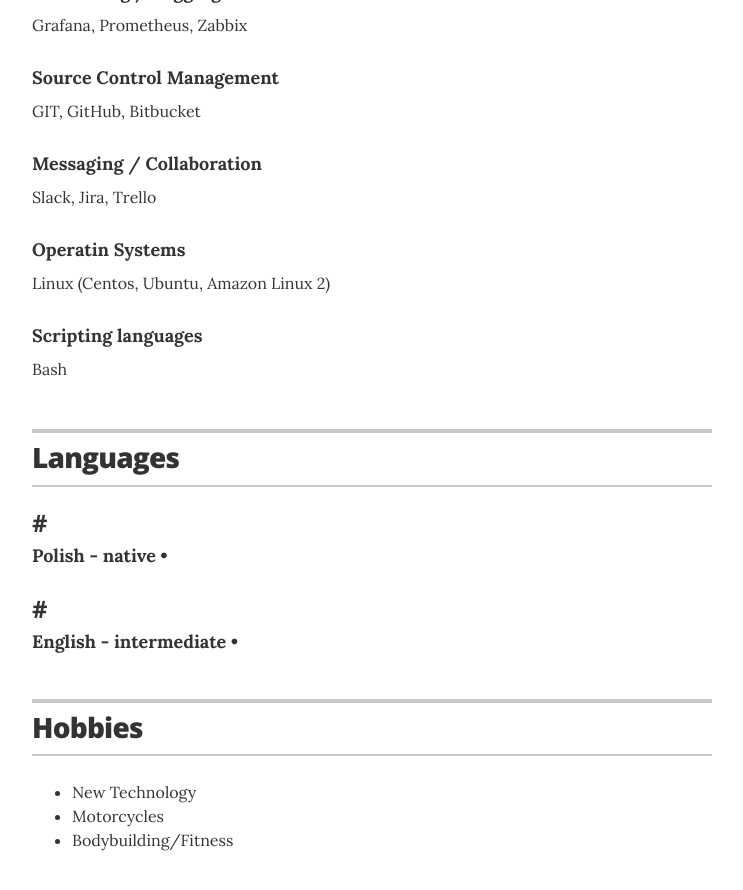
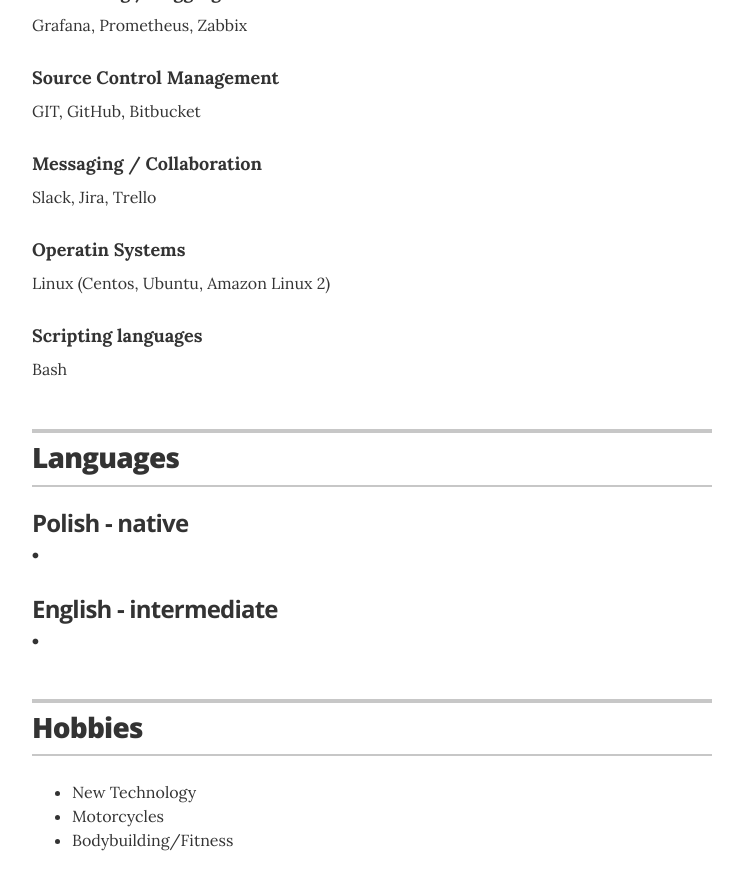
Before and after one commit to jglovier/resume-template, a Jekyll site: the page built from index.html, in a window 1280 px wide and 900 px high, scrolled down 1635 px. Shown: the top 890 px of the window, without its empty margins (268-1011 px from the left). Built offline with Jekyll 4.4.1, drawn with Linux system fonts in a browser that asks for light colours; some of the changed lines change nothing that is shown.

Commit message:
added fix

```diff
--- a/_data/associations.yml
+++ b/_data/associations.yml
@@ -1,7 +1,5 @@
 # Associations
 # comment out the urls if you do not wish to display them
 
-- organization: '#'
-  role: Polish - native
-- organization: '#'
-  role: English - intermediate
+- organization: 'Polish - native'
+- organization: 'English - intermediate'
```
